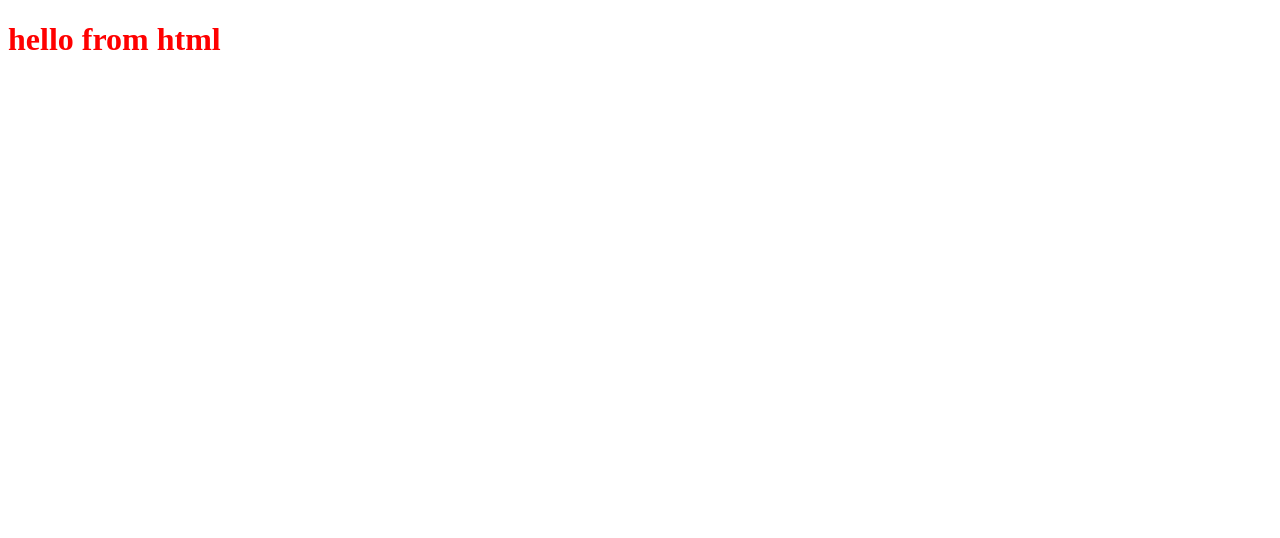
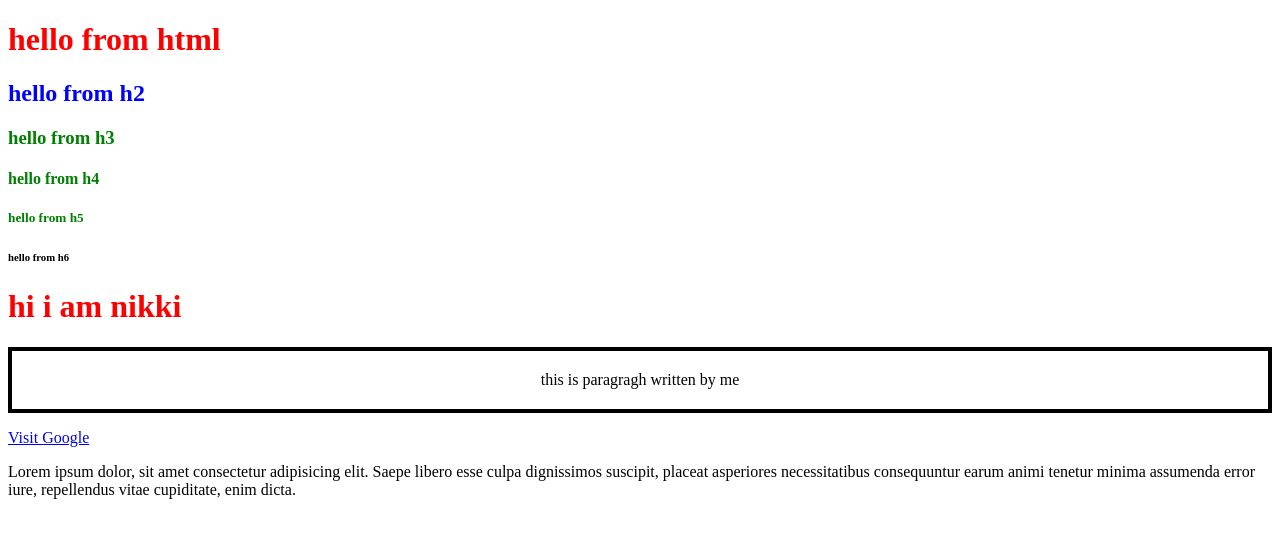
Before and after one commit to 24wh1a6616-nikitha/autosuggest, a website: page frontend/index.html in a window 1280 px wide. Drawn offline with Linux system fonts and the light colour scheme.

Commit message:
changes new html

```diff
--- a/frontend/css/index.css
+++ b/frontend/css/index.css
@@ -1,3 +1,16 @@
 h1{
     color:red;
 }
+#heading2{
+    color:blue;
+}
+.heading{
+    color:green;
+}
+.para{
+    border: 4px;
+    border-color:black;
+    border-style:solid;
+    padding: 20px;
+    text-align: center;
+}
--- a/frontend/index.html
+++ b/frontend/index.html
@@ -8,6 +8,16 @@
 </head>
 <body>
    <h1> hello from html</h1>
+   <h2 id="heading2">hello from h2</h2>
+   <h3 class="heading">hello from h3</h3>
+   <h4 class="heading">hello from h4</h4>
+   <h5 class="heading">hello from h5</h5>
+   <h6>hello from h6</h6>
+   <h1> hi i am nikki</h1>
+   <p class="para"> this is paragragh written by me</p>
+   <a href="https://clist.by/login/">Visit Google</a>
+   <p>Lorem ipsum dolor, sit amet consectetur adipisicing elit. Saepe libero esse culpa dignissimos suscipit, placeat asperiores necessitatibus consequuntur earum animi tenetur minima assumenda error iure, repellendus vitae cupiditate, enim dicta.</p>
+
    <script src="js/index.js"></script>
 </body>
 </html>
```
